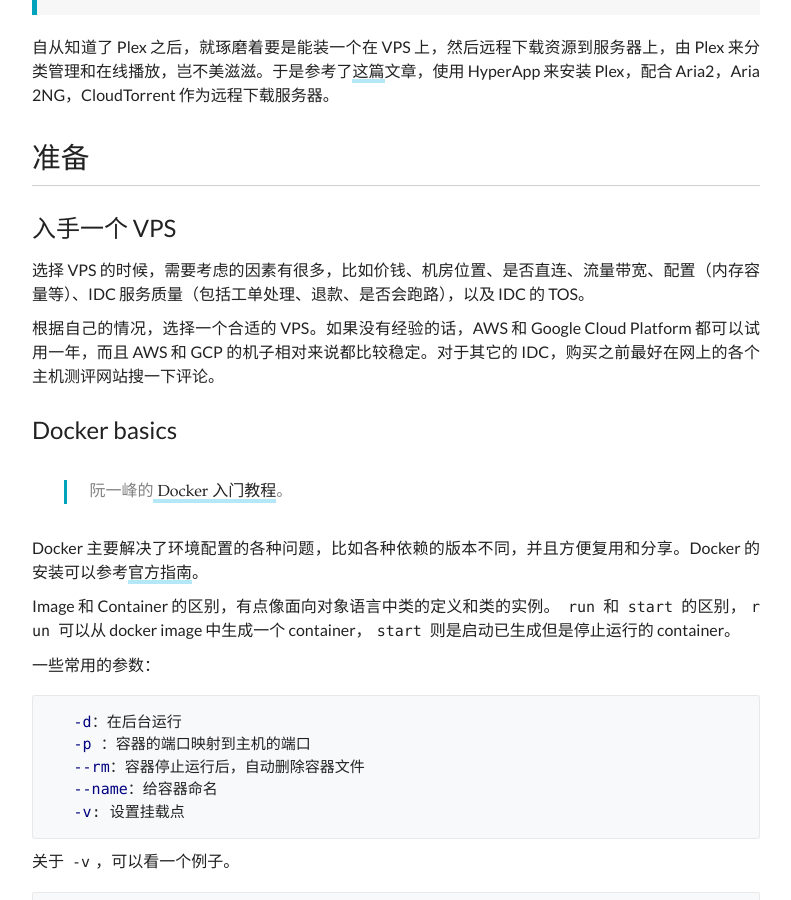
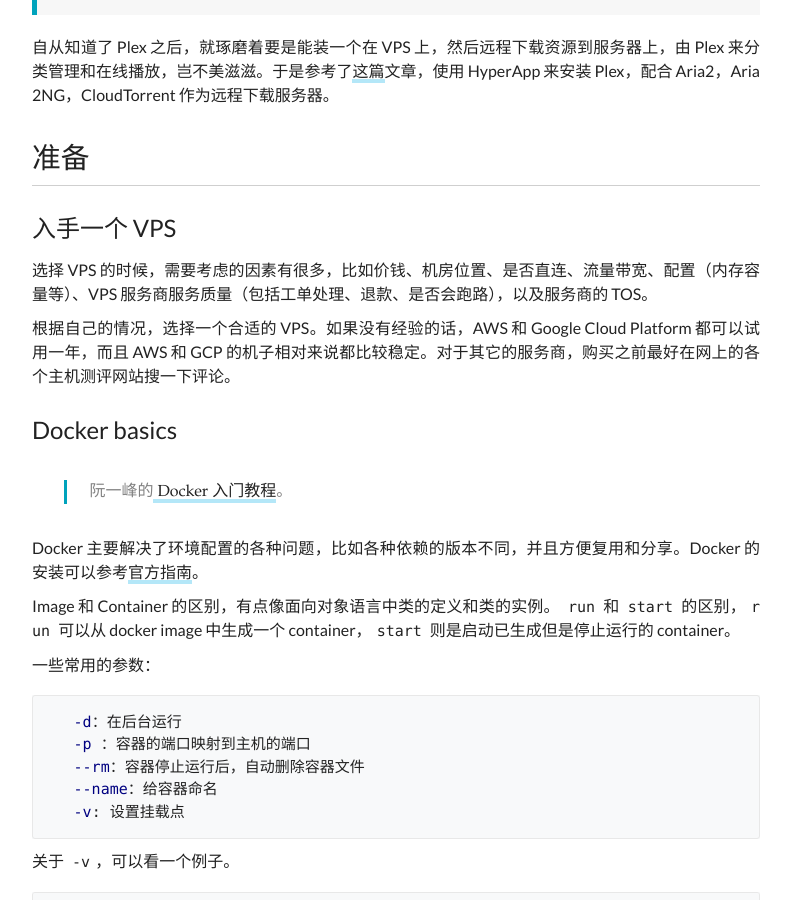
Before and after one commit to zchan0/zchan0.github.io, a Jekyll site: the page built from _posts/2018-03-07-aria2-plex.md, in a window 1280 px wide and 900 px high, scrolled down 551 px. Shown: the whole window, without its empty margins (244-1035 px from the left). Built offline with Jekyll 4.4.1, drawn with Linux system fonts in a browser that asks for light colours; comment, search, counter and statistics services are not loaded; a style sheet for code colours, icons or effects is not loaded.

Commit message:
Update post

```diff
--- a/_posts/2018-03-07-aria2-plex.md
+++ b/_posts/2018-03-07-aria2-plex.md
@@ -15,9 +15,9 @@ date: 2018-03-07 21:55 +0800
 入手一个 VPS
 ---
 
-选择 VPS 的时候，需要考虑的因素有很多，比如价钱、机房位置、是否直连、流量带宽、配置（内存容量等）、IDC 服务质量（包括工单处理、退款、是否会跑路），以及 IDC 的 TOS。
+选择 VPS 的时候，需要考虑的因素有很多，比如价钱、机房位置、是否直连、流量带宽、配置（内存容量等）、VPS 服务商服务质量（包括工单处理、退款、是否会跑路），以及服务商的 TOS。
 
-根据自己的情况，选择一个合适的 VPS。如果没有经验的话，AWS 和 Google Cloud Platform 都可以试用一年，而且 AWS 和 GCP 的机子相对来说都比较稳定。对于其它的 IDC，购买之前最好在网上的各个主机测评网站搜一下评论。
+根据自己的情况，选择一个合适的 VPS。如果没有经验的话，AWS 和 Google Cloud Platform 都可以试用一年，而且 AWS 和 GCP 的机子相对来说都比较稳定。对于其它的服务商，购买之前最好在网上的各个主机测评网站搜一下评论。
 
 Docker basics
 ---
```
